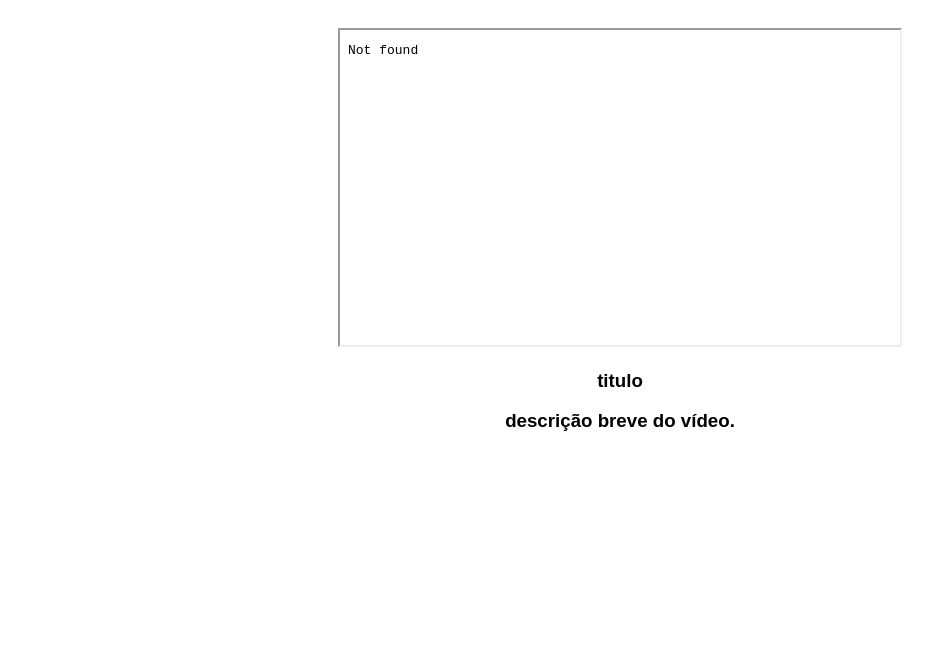
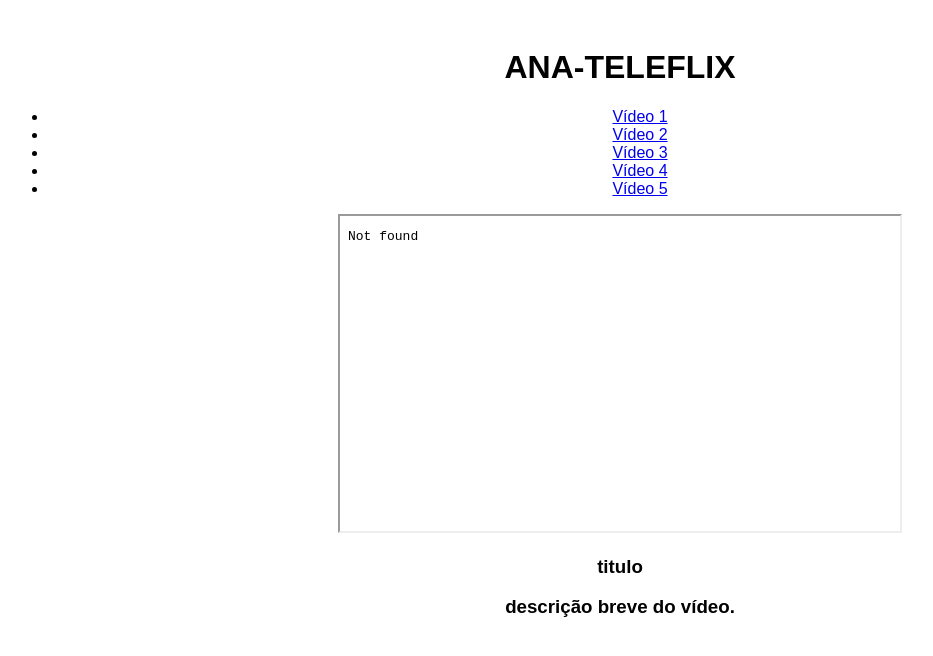
Before and after one commit to araujoykk/ana6m, a plain HTML site: page index.html in a window 1280 px wide. Shown: the whole page, without its empty margins (20-953 px from the left). Drawn offline with Linux system fonts and the light colour scheme.

Commit message:
Update index.html

```diff
--- a/index.html
+++ b/index.html
@@ -6,6 +6,20 @@
   <link rel="stylesheet" href="style.css">
 </head>
 <body>
+  <header>
+<h1>ANA-TELEFLIX</h1>
+</header>
+<nav>
+<ul>
+<li><a href="https://link1" target="_blank">Vídeo 1</a></li>
+<li><a href="https://link2" target="_blank">Vídeo 2</a></li>
+<li><a href="https://link3" target="_blank">Vídeo 3</a></li>
+<li><a href="https://link4" target="_blank">Vídeo 4</a></li>
+<li><a href="https://link5" target="_blank">Vídeo 5</a></li>
+</ul>
+</nav>
+
+
   <div class="vídeo-box">
     <iframe width="560" height="315"src="https//www.youtube.com/embed/kNjpalON82E&quot; frmborder="0" allowfullscreen></iframe>
     <div class="info">
```
